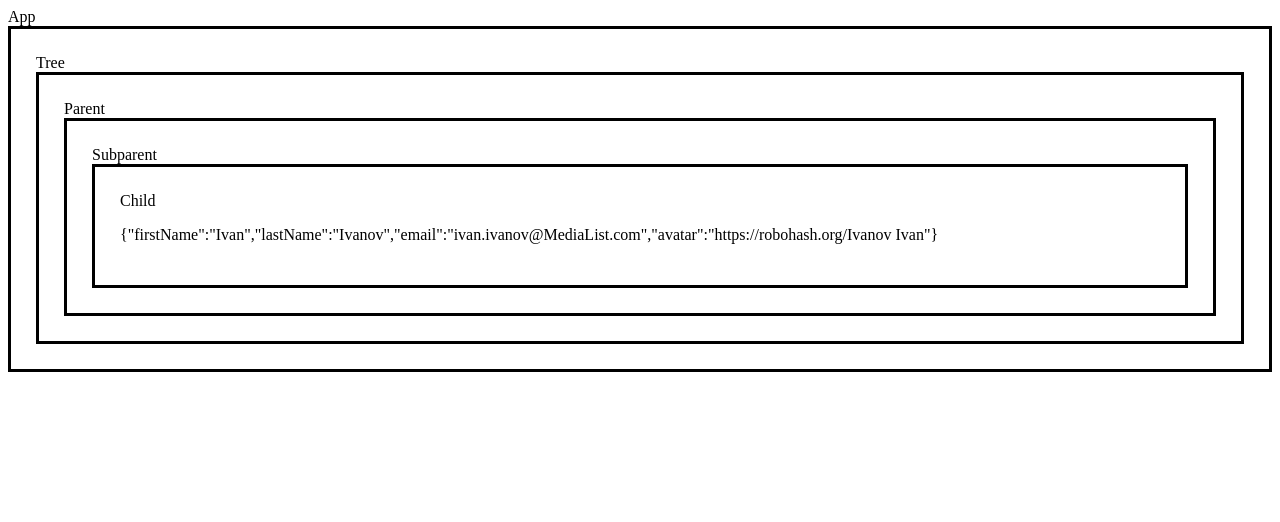
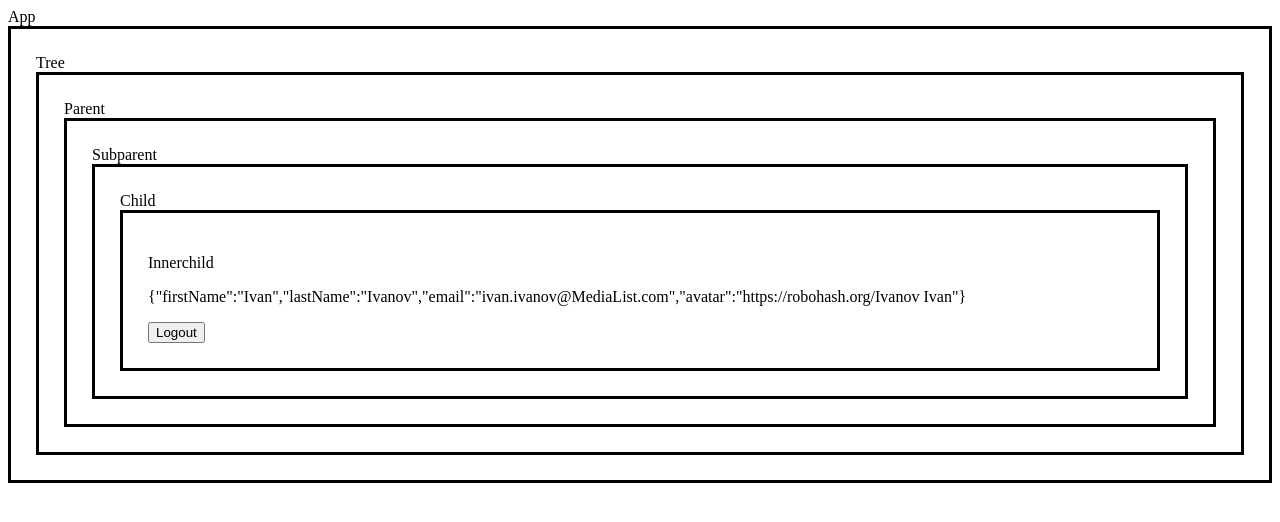
Before and after one commit to Soifka/09.12.2022-cra, a React (Create React App) app: page / in a window 1280 px wide. Shown: the top 522 px of the page. Built offline with nearby package versions, Linux system fonts and the light colour scheme.

Commit message:
Context change by callback

```diff
--- a/src/components/App.js
+++ b/src/components/App.js
@@ -31,12 +31,21 @@ class App extends Component {
     }
   }
 
+  logOut = () => {
+    this.setState({
+      user: {}
+    })
+  }
+
   render() {
     console.log(MyContext)
     return (
       <div>
         App
-        <MyContext.Provider value={this.state.user}>
+        <MyContext.Provider value={{
+          user: this.state.user,
+          logOut: this.logOut
+        }}>
           <Tree />
         </MyContext.Provider>
       </div>
--- a/src/components/Tree/Parent/Subparent/Child/Innerchild/index.js
+++ b/src/components/Tree/Parent/Subparent/Child/Innerchild/index.js
@@ -5,16 +5,19 @@ const Innerchild = () => {
     return (
         <MyContext.Consumer>
             {
-                (value) => {
+                ({user, logOut}) => {
                     return (
-                        <p>{JSON.stringify(value)}</p>
+                        <>
+                            <div style={{border: '3px solid black', padding:'25px'}}>
+                                <p>Innerchild</p>
+                                <p>{JSON.stringify(user)}</p>
+                                <button onClick={logOut}>Logout</button>
+                            </div>
+                        </>
                     )
                 }
             }
         </MyContext.Consumer>
-        // <div>
-        //     Innerchild
-        // </div>
     );
 }
 
```
